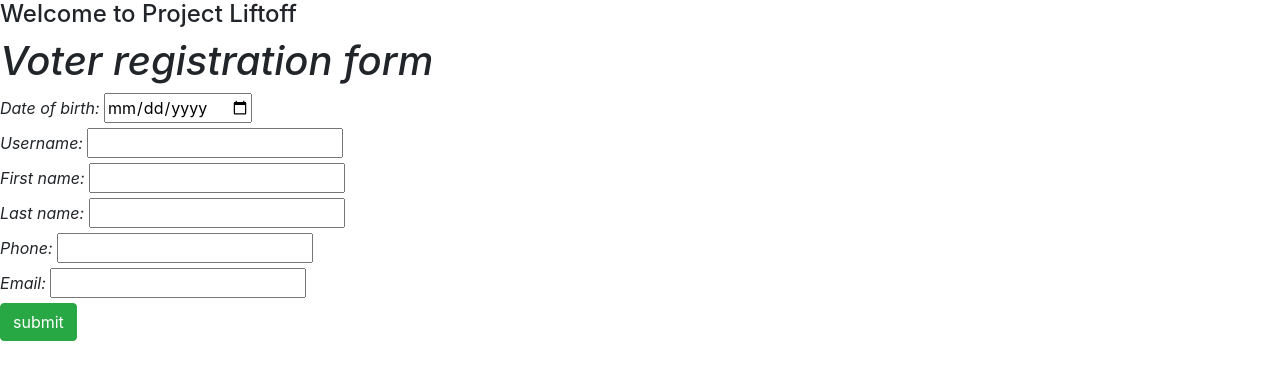
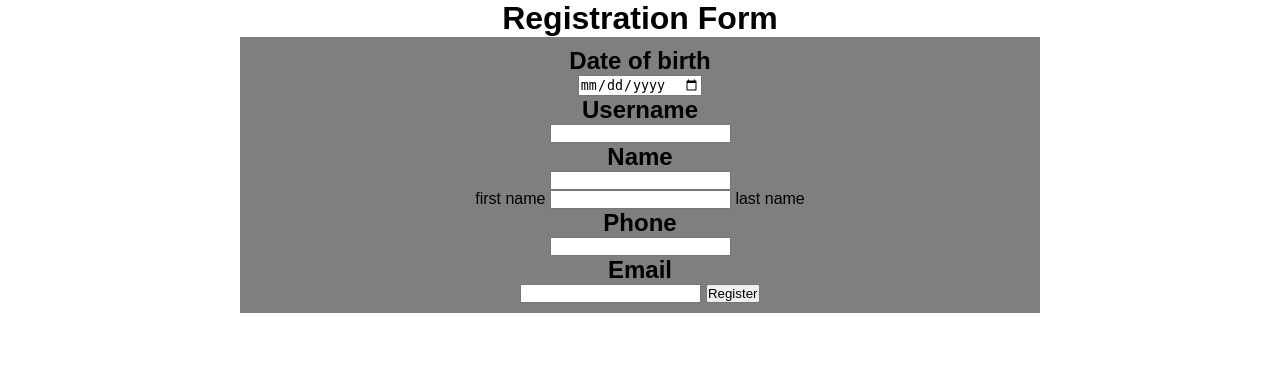
Before and after one commit to teefisher2k20/Project-Liftoff, a Spring Boot app: page /create in a window 1280 px wide. Shown: the top 380 px of the page. Run offline with Spring Boot 4, Linux system fonts and the light colour scheme; data that the repository does not hold is empty.

Commit message:
started new user form

```diff
--- a/src/main/java/org/launchcode/projectliftoff/controllers/HomePageController.java
+++ b/src/main/java/org/launchcode/projectliftoff/controllers/HomePageController.java
@@ -30,7 +30,7 @@ public class HomePageController {
     public String createNewVoterForm(Model model) {
         model.addAttribute("userName", "userName");
         model.addAttribute("firstName", homePageRepository.findAll());
-        return "voters/register";
+        return "voters/newUser";
     }
 
     //posts the voter confirmation page
--- /dev/null
+++ b/src/main/resources/templates/voters/newUser.html
@@ -0,0 +1,67 @@
+<!DOCTYPE html>
+<html lang="en">
+<head>
+    <meta charset="UTF-8">
+    <title>Title</title>
+    <style type="text/css">
+        *{
+        margin: 0;
+        padding: 0;
+        }
+        body{
+        background-image: url(C:\Users\Jorda\Pictures)
+        background-position: center;
+        background-size: cover;
+        font-family: sans-serif;
+        margin: auto;
+        color: #FFFFFF
+        padding: 10px 0px 10px 0px;
+        text-align: center;
+        border-radius: 15px 15px 0px 0px;
+        }
+
+        .main{
+            background-color: rgb(0, 0, 0, 0.5);
+            width: 800px;
+            margin: auto;
+        }
+            form{
+                padding: 10px;
+            }
+
+
+    </style>
+</head>
+<body>
+  <div class="regform"><h1>Registration Form</h1></div>
+  <div class="main">
+      <form>
+
+
+          <h2 class="name">Date of birth</h2>
+          <input class="date" type="date" name="date">
+
+        <h2 class="name">Username</h2>
+        <input class="username" type="text" name="username">
+
+          <div id="name">
+              <h2 class="name">Name</h2>
+              <input class="firstname" type="text" name="first_name"><br>
+              <label class="firstlabel">first name</label>
+              <input class="lastname" type="text" name="last_name">
+              <label class="lastlabel">last name</label>
+          </div>
+
+
+          <h2 class="name">Phone</h2>
+          <input class="code" type="text" name="phone">
+
+        <h2 class="name">Email</h2>
+        <input class="email" type="text" name="email">
+
+          <button type="submit">Register</button>
+      </form>
+  </div>
+
+</body>
+</html>
```
Also changed, not shown: src/main/resources/templates/index.html (+5 -17 lines).
